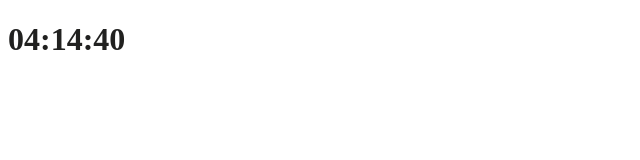
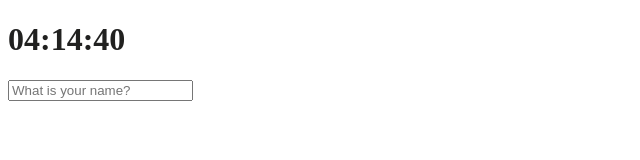
Before and after one commit to saintluxpgw/momonton-chromeapp, a plain HTML site: page index.html in a window 1280 px wide. Shown: the whole page, without its empty margins (0-640 px from the left). Drawn offline with Linux system fonts and the light colour scheme.

Commit message:
input name gretting Done!

```diff
--- /dev/null
+++ b/greeting.js
@@ -0,0 +1,43 @@
+const form = document.querySelector(".js-form"),
+    input = form.querySelector("input"),
+    greeting = document.querySelector(".js-greetings");
+
+const USER_LS = "currentUser",
+    SHOWING_CN = "showing";
+
+function saveName(text) {
+    localStorage.setItem(USER_LS, text);
+}
+
+function handleSubmit(event) {
+    event.preventDefault(); //기본 클릭 처리 차단
+    const currentValue = input.value;
+    paintGreeting(currentValue);
+    saveName(currentValue);
+}
+
+function askForNmae() {
+    form.classList.add(SHOWING_CN);
+    form.addEventListener("submit", handleSubmit);
+}
+
+function paintGreeting(text) {
+    form.classList.remove(SHOWING_CN);
+    greeting.classList.add(SHOWING_CN);
+    greeting.innerText = `Hello ${text}`;
+}
+
+function loadName() {
+    const currentUser = localStorage.getItem(USER_LS);
+    if (currentUser === null) {
+        askForNmae();
+
+    } else {
+        paintGreeting(currentUser);
+    }
+}
+
+function init() {
+    loadName();
+}
+init();
--- a/index.html
+++ b/index.html
@@ -1,15 +1,23 @@
 <!DOCTYPE html>
 <html lang="en">
+
 <head>
     <meta charset="UTF-8">
     <meta name="viewport" content="width=device-width, initial-scale=1.0">
     <link rel="stylesheet" type="text/css" href="styles.css">
     <title>momonton - chrome extenstion</title>
 </head>
+
 <body>
     <div class="js-clock">
         <h1>00:00</h1>
     </div>
+    <form class="js-form form">
+        <input type="text" placeholder="What is your name?">
+    </form>
+    <h4 class="js-greetings greetings"></h4>
     <script src="clock.js"></script>
+    <script src="greeting.js"></script>
 </body>
+
 </html>
--- a/styles.css
+++ b/styles.css
@@ -1,7 +1,11 @@
 body {
-    font-style: inherit;
+    color : #212120;
 }
 
-.js-clock h1 {
-    color : #212120;
+.form, .greetings {
+    display: none;
 }
+
+.showing {
+    display: block;
+}
```
